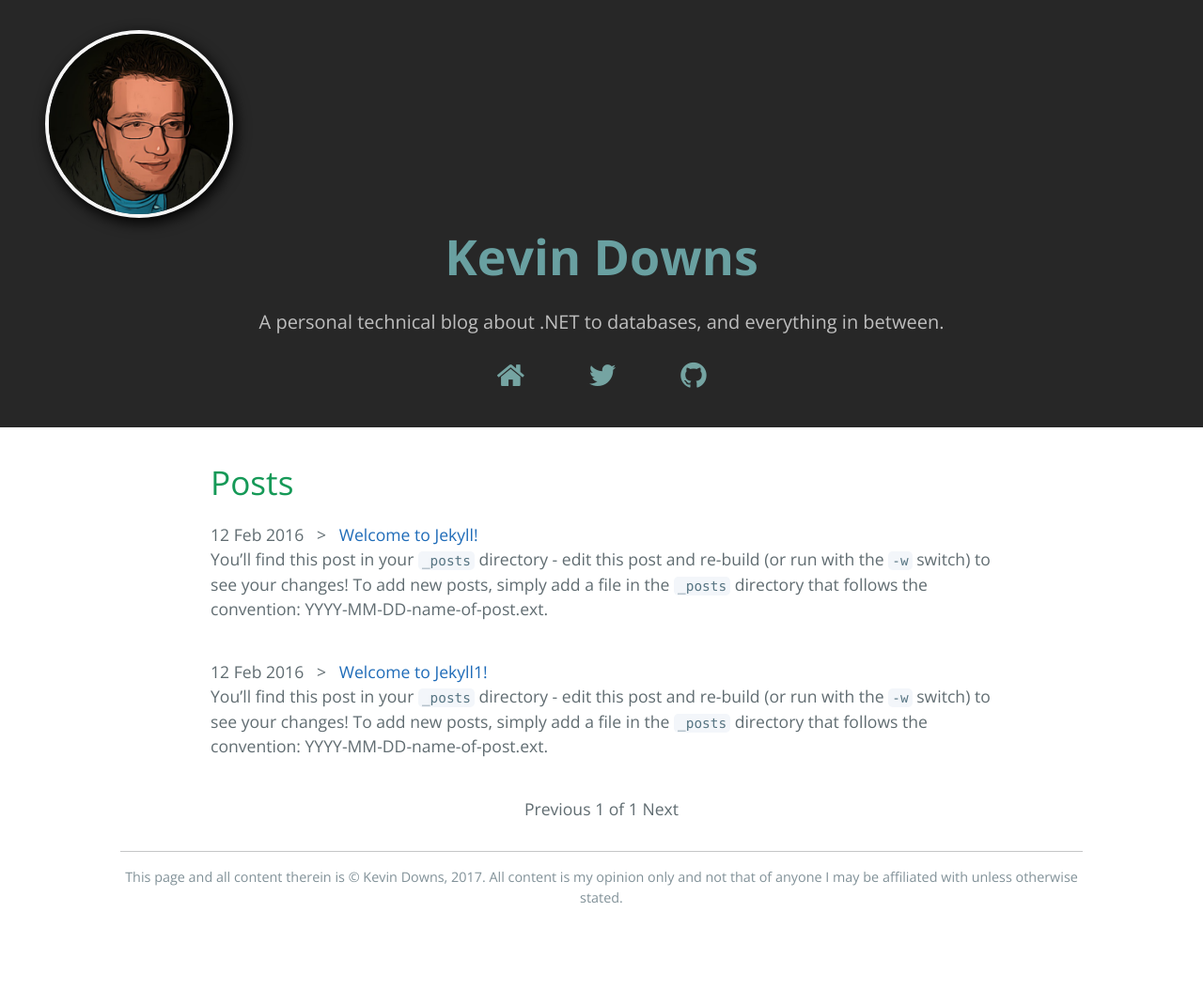
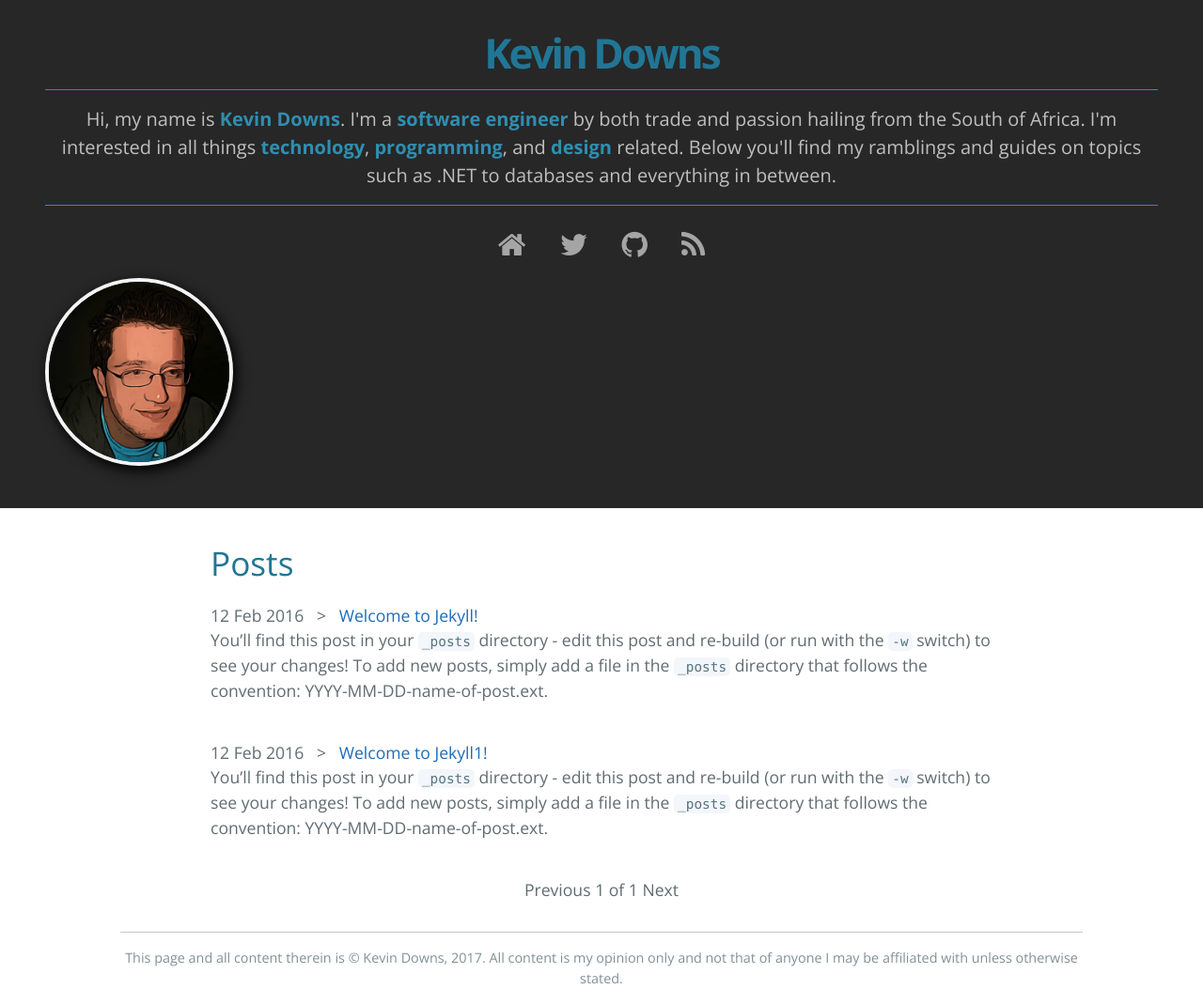
Before and after one commit to kpdowns/blog, a Jekyll site: the page built from index.html, in a window 1280 px wide. Shown: the whole page at 94% size. Built offline with Jekyll 4.4.1, drawn with Linux system fonts in a browser that asks for light colours; the list of posts is cut into pages by our own code; before the commit the page ends 966 px from its top, so only the background shows below that.

Commit message:
Add better tagline and change layout of header

```diff
--- a/_includes/page-header.html
+++ b/_includes/page-header.html
@@ -1,19 +1,21 @@
 <section class="page-header">
   <div class="header-container">
-    <div class="header-image">
-      <div class="cropped-image-container">
-        <img src="{{ site.url }}/assets/images/full-size-image.png"/>
-      </div>
-      </div>
+
   <div class="header-content">
   <h1 class="site-name">{{ site.title }}</h1>
-  <h2 class="site-tagline site-tagline-small">Creator, Software Engineer, Lover of all things tech.</h2>
-  <h2 class="site-tagline">{{ site.tagline }}</h2>
+  <h2 class="site-tagline">Hi, my name is <span class="highlight">Kevin Downs</span>. I'm a <span class="highlight">software engineer</span> by both trade and passion hailing from the South of Africa. I'm interested in all things <span class="highlight">technology</span>, <span class="highlight">programming</span>, and <span class="highlight">design</span> related. Below you'll find my ramblings and guides on topics such as .NET to databases and everything in between.</h2>
   </div>
   <div class="header-social-media">
     <a href="{{ site.author.url }}"><i class="fa fa-home" aria-hidden="true"></i></a>
     <a href="https://twitter.com/kevindwns"><i class="fa fa-twitter" aria-hidden="true"></i></a>
     <a href="https://github.com/kpdowns"><i class="fa fa-github" aria-hidden="true"></i></a>
+    <a href="https://github.com/kpdowns"><i class="fa fa-rss" aria-hidden="true"></i></a>
   </div>
   </div>
+ <div class="header-image">
+      <div class="cropped-image-container">
+        <img src="{{ site.url }}/assets/images/full-size-image.png"/>
+      </div>
+      </div>
+
 </section>
--- a/css/cayman-dark.css
+++ b/css/cayman-dark.css
@@ -144,12 +144,12 @@ a:hover { text-decoration: underline; }
 @media screen and (min-width: 42em) and (max-width: 64em) { .page-header { padding: 2rem 1rem 0.5rem 1rem; } }
 @media screen and (max-width: 42em) { .page-header { padding: 2rem 1rem 0.5rem 1rem; } }
 
-.site-name { margin-top: 0.1rem; margin-bottom: 0.1rem; color: #69a0a1; }
+.site-name { margin-top: 0.1rem; margin-bottom: 0.1rem; color:  #217695; }
 @media screen and (min-width: 64em) { .site-name { font-size: 3.25rem; } }
 @media screen and (min-width: 42em) and (max-width: 64em) { .site-name { font-size: 2.25rem; } }
 @media screen and (max-width: 42em) { .site-name { font-size: 1.75rem; } }
 
-.site-tagline { font-weight: normal; opacity: 0.7; }
+.site-tagline { font-weight: normal; opacity: 0.7; border-top: 1px solid #35baea; border-bottom: 1px solid #35baea; padding-top: 0.8em; padding-bottom: 0.8em;}
 @media screen and (min-width: 64em) { .site-tagline { font-size: 1.25rem; } }
 @media screen and (min-width: 42em) and (max-width: 64em) { .site-tagline { font-size: 1.15rem; } }
 @media screen and (max-width: 42em) { .site-tagline { font-size: 1rem; } }
@@ -160,7 +160,7 @@ a:hover { text-decoration: underline; }
 @media screen and (min-width: 42em) and (max-width: 64em) { .main-content { padding: 2rem 4rem; font-size: 1.1rem; } }
 @media screen and (max-width: 42em) { .main-content { padding: 2rem 1rem; font-size: 1rem; } }
 .main-content img { max-width: 100%; }
-.main-content h1, .main-content h2, .main-content h3, .main-content h4, .main-content h5, .main-content h6 { margin-top: 2rem; margin-bottom: 1rem; font-weight: normal; color: #159957; }
+.main-content h1, .main-content h2, .main-content h3, .main-content h4, .main-content h5, .main-content h6 { margin-top: 2rem; margin-bottom: 1rem; font-weight: normal; color: #217695;; }
 .main-content p { margin-bottom: 1em; }
 .main-content code { padding: 2px 4px; font-family: Consolas, "Liberation Mono", Menlo, Courier, monospace; font-size: 0.9rem; color: #567482; background-color: #f3f6fa; border-radius: 0.3rem; }
 .main-content pre { padding: 0.8rem; margin-top: 0; margin-bottom: 1rem; font: 1rem Consolas, "Liberation Mono", Menlo, Courier, monospace; color: #567482; word-wrap: normal; background-color: #f3f6fa; border: solid 1px #dce6f0; border-radius: 0.3rem; }
@@ -235,18 +235,28 @@ img {
 @media screen and (min-width: 42em) and (max-width: 64em) { .page-header { padding: 2rem 1rem 0.5rem 1rem; } }
 @media screen and (max-width: 42em) { .cropped-image-container { margin: auto; } }
 
-h2.site-tagline.site-tagline-small {  display : none; }
-@media screen and (min-width: 64em) { h2.site-tagline.site-tagline-small { display: none; } }
-@media screen and (min-width: 42em) and (max-width: 64em) { h2.site-tagline.site-tagline-small { display: none; } }
-@media screen and (max-width: 42em) { h2.site-tagline.site-tagline-small { display: block; } }
+.header-social-media {
+      margin-bottom: 0.8em;
+}
 
-h2.site-tagline {  display : block; }
-@media screen and (min-width: 64em) { h2.site-tagline { display: block; } }
-@media screen and (min-width: 42em) and (max-width: 64em) { h2.site-tagline { display: block; } }
-@media screen and (max-width: 42em) { h2.site-tagline { display: none; } }
+.header-image {
+      margin-bottom: 0.8em;
+}
 
 .header-social-media a {
     font-size: 2em;
-    padding: 1em;
-    color: #75a4a2;
+    padding: 0.5em;
+    color: #a5a5a5;
 }
+
+.site-name {
+      font-size: 2.75rem;
+    letter-spacing: -3px;
+    line-height: 2.8rem;
+}
+
+.page-header .highlight {
+    background-color: initial;
+    color: #35baea;
+    font-weight: 800;
+}
```
